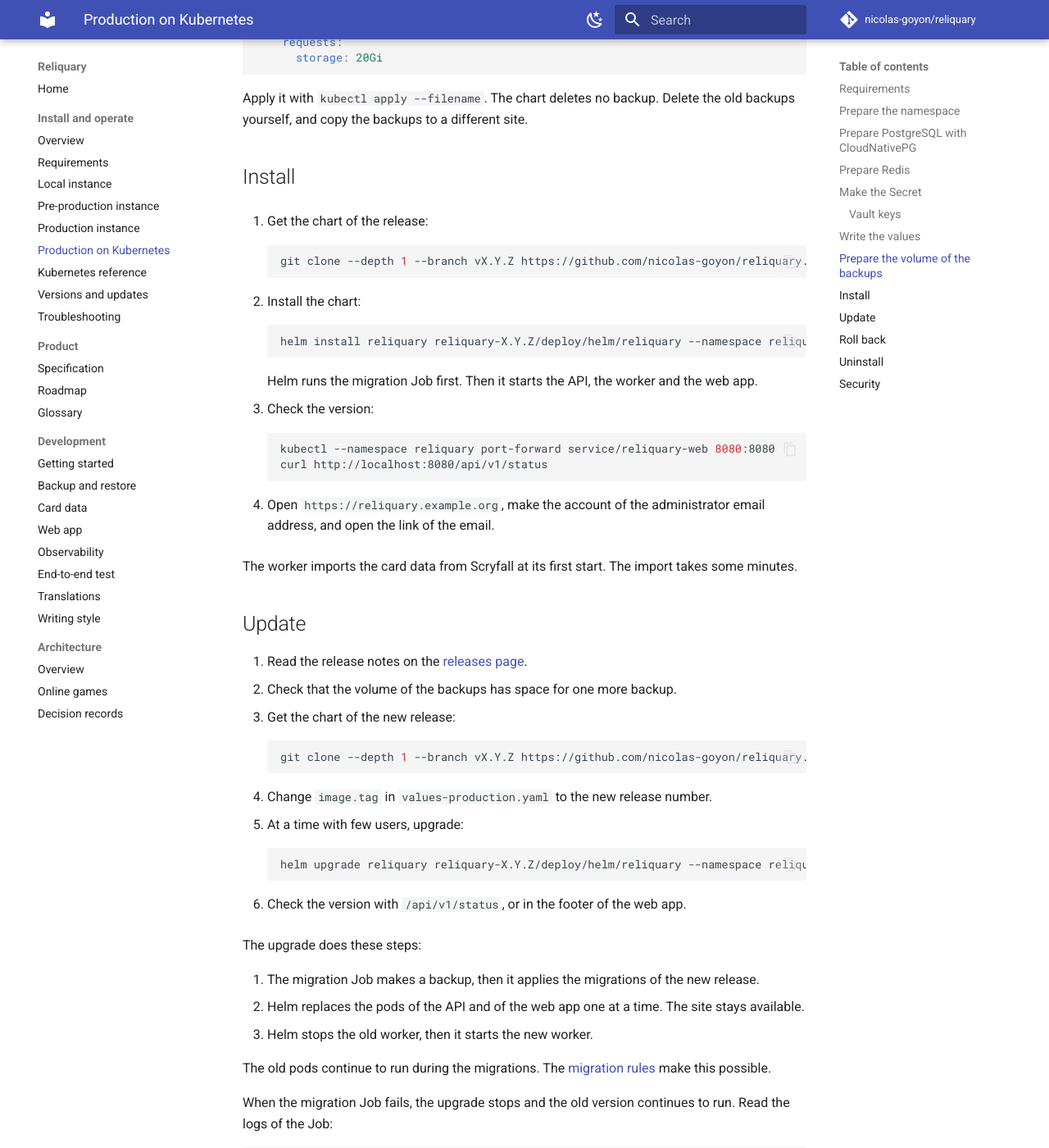
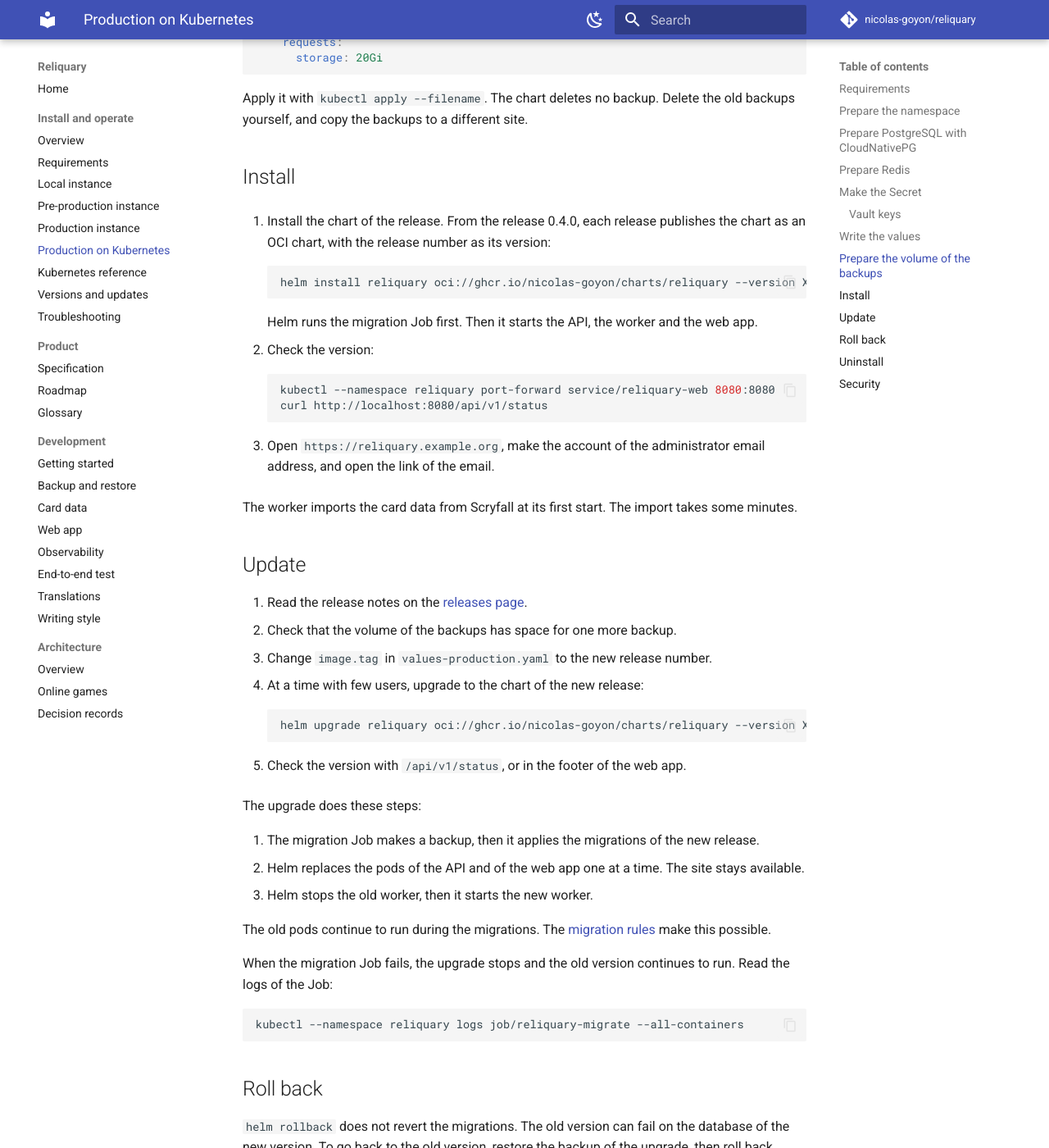
Before and after one commit to nicolas-goyon/Reliquary, an MkDocs documentation site: the page built from docs/deployment/production-kubernetes.md, in a window 1280 px wide and 1400 px high, scrolled down 4758 px. Shown: the whole window at 82% size. Built offline with MkDocs 1.6.1 and Material for MkDocs 9.7.7, drawn with Linux system fonts in a browser that asks for light colours; comment, search, counter and statistics services are not loaded.

Commit message:
ci: check the types of the end-to-end tests and the Helm chart, and publish the chart

````diff
--- a/docs/deployment/production-kubernetes.md
+++ b/docs/deployment/production-kubernetes.md
@@ -214,28 +214,22 @@ The chart deletes no backup. Delete the old backups yourself, and copy the backu
 
 ## Install
 
-1. Get the chart of the release:
+1. Install the chart of the release. From the release 0.4.0, each release publishes the chart as an OCI chart, with the release number as its version:
 
    ```shell
-   git clone --depth 1 --branch vX.Y.Z https://github.com/nicolas-goyon/reliquary.git reliquary-X.Y.Z
-   ```
-
-2. Install the chart:
-
-   ```shell
-   helm install reliquary reliquary-X.Y.Z/deploy/helm/reliquary --namespace reliquary --values values-production.yaml --wait --timeout 15m
+   helm install reliquary oci://ghcr.io/nicolas-goyon/charts/reliquary --version X.Y.Z --namespace reliquary --values values-production.yaml --wait --timeout 15m
    ```
 
    Helm runs the migration Job first. Then it starts the API, the worker and the web app.
 
-3. Check the version:
+2. Check the version:
 
    ```shell
    kubectl --namespace reliquary port-forward service/reliquary-web 8080:8080
    curl http://localhost:8080/api/v1/status
    ```
 
-4. Open `https://reliquary.example.org`, make the account of the administrator email address, and open the link of the email.
+3. Open `https://reliquary.example.org`, make the account of the administrator email address, and open the link of the email.
 
 The worker imports the card data from Scryfall at its first start. The import takes some minutes.
 
@@ -243,20 +237,14 @@ The worker imports the card data from Scryfall at its first start. The import ta
 
 1. Read the release notes on the [releases page](https://github.com/nicolas-goyon/reliquary/releases).
 2. Check that the volume of the backups has space for one more backup.
-3. Get the chart of the new release:
+3. Change `image.tag` in `values-production.yaml` to the new release number.
+4. At a time with few users, upgrade to the chart of the new release:
 
    ```shell
-   git clone --depth 1 --branch vX.Y.Z https://github.com/nicolas-goyon/reliquary.git reliquary-X.Y.Z
+   helm upgrade reliquary oci://ghcr.io/nicolas-goyon/charts/reliquary --version X.Y.Z --namespace reliquary --values values-production.yaml --wait --timeout 15m
    ```
 
-4. Change `image.tag` in `values-production.yaml` to the new release number.
-5. At a time with few users, upgrade:
-
-   ```shell
-   helm upgrade reliquary reliquary-X.Y.Z/deploy/helm/reliquary --namespace reliquary --values values-production.yaml --wait --timeout 15m
-   ```
-
-6. Check the version with `/api/v1/status`, or in the footer of the web app.
+5. Check the version with `/api/v1/status`, or in the footer of the web app.
 
 The upgrade does these steps:
 
````
Also changed, not shown: CHANGELOG.md (+4 -0 lines), docs/deployment/kubernetes.md (+2 -1 lines), docs/development/end-to-end-test.md (+2 -1 lines), release-please-config.json (+10 -0 lines), 7 other files.
